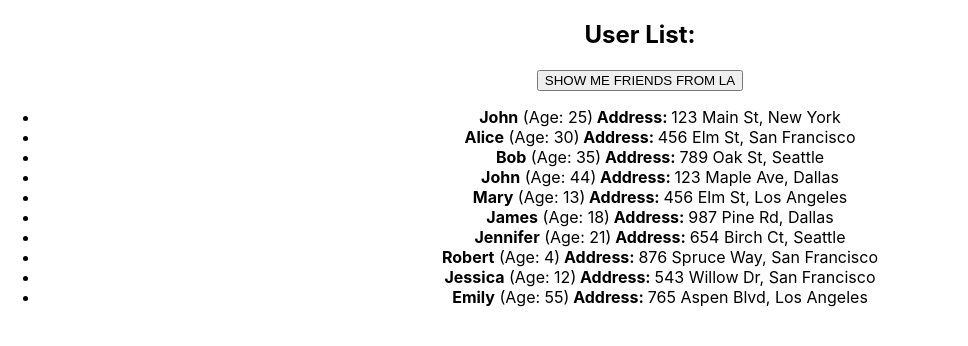
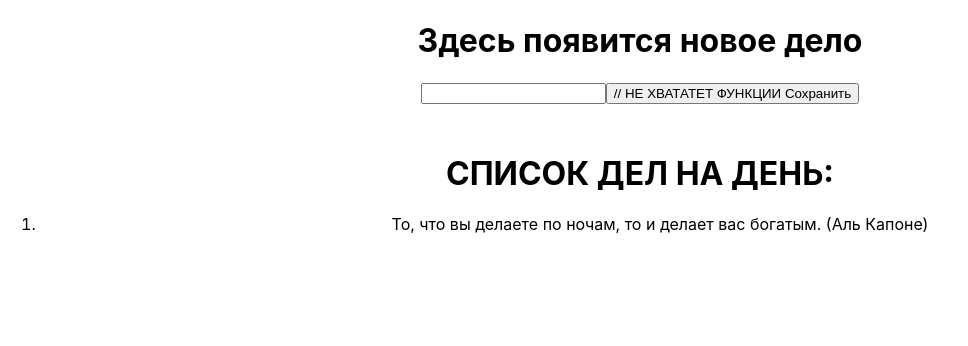
Before and after one commit to Kirill190611/HW_sprint01, a React (Create React App) app: page / in a window 1280 px wide. Shown: the top 346 px of the page, without its empty margins (0-968 px from the left). Built offline with nearby package versions, Linux system fonts and the light colour scheme.

Commit message:
HomeWork sprint01 module03

```diff
--- a/src/App.tsx
+++ b/src/App.tsx
@@ -8,8 +8,8 @@
   return (
     <div className="App">
       {/*<HW1 />*/}
-      <HW2 />
-      {/*<HW3 />*/}
+      {/*<HW2 />*/}
+      <HW3 />
       {/*<HW4 />*/}
     </div>
   );
--- a/src/HW/3/HW3.tsx
+++ b/src/HW/3/HW3.tsx
@@ -1,4 +1,4 @@
-import { useState } from 'react';
+import {ChangeEvent, useState} from 'react';
 
 export const HW3 = () => {
   // 1️⃣ Раскомментируйте JSX(HW3.tsx) и вы увидите,
@@ -15,40 +15,43 @@
     'То, что вы делаете по ночам, то и делает вас богатым. (Аль Капоне)',
   ]);
 
-  const handleChange = (event: 'НУЖНО ПРОТИПИЗИРОВАТЬ') => {
-    // setCurrentText(ЧЕГО-ТО НЕ ХВАТАЕТ);
+  const handleChange = (event: ChangeEvent<HTMLInputElement>) => {
+    setCurrentText(event.currentTarget.value)
   };
 
   const handleSave = () => {
+    const newText = [currentText, ...texts]
+    setTexts(newText);
+    setCurrentText("");
     // ЗАСЕТАТЬ БЫ ТЕКСТ В texts И НЕ ПОТЕРЯТЬ НАПУТСТВИЕ ИЗ ПРОШЛОГО ВЕКА)
     // А ЗАТЕМ УБРАТЬ ЗА СОБОЙ В currentText
   };
 
   return (
     <div id={'hw03'}>
-      {/*{currentText ? (*/}
-      {/*  <h1 id={'hw03-text'}>ЗДЕСЬ ХОТЕЛОСЬ БЫ УВИДЕТЬ ВВОДИМЫЙ ТЕКСТ</h1>*/}
-      {/*) : (*/}
-      {/*  <h1 id={'hw03-default-text'}>Здесь появится новое дело</h1> // ничего не меняем, здесь все норм*/}
-      {/*)}*/}
+      {currentText ? (
+        <h1 id={'hw03-text'}>{currentText}</h1>
+      ) : (
+        <h1 id={'hw03-default-text'}>Здесь появится новое дело</h1> // ничего не меняем, здесь все норм
+      )}
 
-      {/*<input id={'hw03-input'} type="text" value={currentText} onChange={handleChange} />*/}
+      <input id={'hw03-input'} type="text" value={currentText} onChange={handleChange} />
 
-      {/*<button id={'hw03-button'} onClick={() => {}}> // НЕ ХВАТАТЕТ ФУНКЦИИ*/}
-      {/*  Сохранить*/}
-      {/*</button>*/}
+      <button id={'hw03-button'} onClick={() => {handleSave()}}> // НЕ ХВАТАТЕТ ФУНКЦИИ
+        Сохранить
+      </button>
 
-      {/*<h1 style={{ marginTop: '50px' }}>СПИСОК ДЕЛ НА ДЕНЬ:</h1>*/}
+      <h1 style={{ marginTop: '50px' }}>СПИСОК ДЕЛ НА ДЕНЬ:</h1>
 
-      {/*<ol id={'hw03-tasks'}>*/}
-      {/*  {ОТРИСОВАТЬ МАССИВ.map((el, index) => {*/}
-      {/*    return (*/}
-      {/*      <li key={index} id={`hw03-task-${index}`}>*/}
-      {/*        {el}*/}
-      {/*      </li>*/}
-      {/*    );*/}
-      {/*  })}*/}
-      {/*</ol>*/}
+      <ol id={'hw03-tasks'}>
+        {texts.map((el, index) => {
+          return (
+            <li key={index} id={`hw03-task-${index}`}>
+              {el}
+            </li>
+          );
+        })}
+      </ol>
     </div>
   );
 };
```
